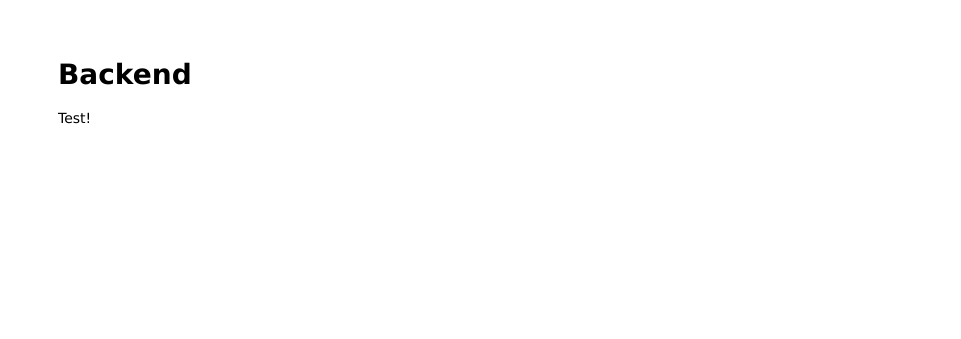
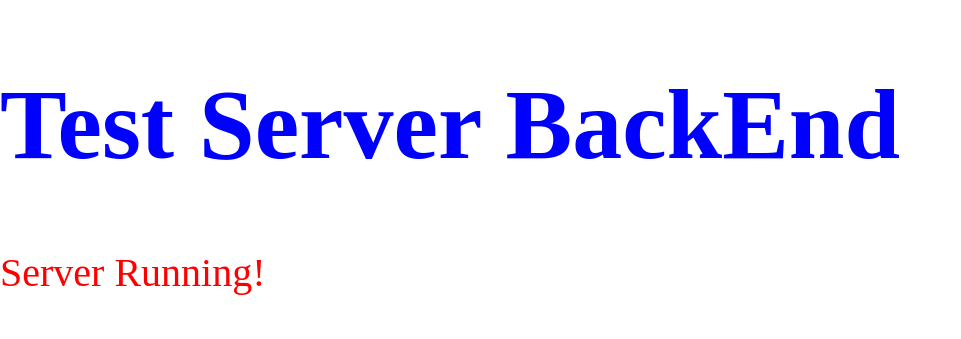
Before and after one commit to FE33-BE15/backend, a website: page public/index.html in a window 1280 px wide. Shown: the whole page, without its empty margins (0-961 px from the left). Drawn offline with Linux system fonts and the light colour scheme.

Commit message:
add test server

```diff
--- a/public/index.html
+++ b/public/index.html
@@ -1,11 +1,14 @@
-<html>
+<!DOCTYPE html>
+<html lang="en">
   <head>
-    <title>Express</title>
-    <link rel="stylesheet" href="/public/stylesheets/style.css" />
+    <meta charset="UTF-8" />
+    <meta http-equiv="X-UA-Compatible" content="IE=edge" />
+    <meta name="viewport" content="width=device-width, initial-scale=1.0" />
+    <title>Test BackEnd</title>
+    <link rel="stylesheet" href="./stylesheets/style.css" />
   </head>
-
   <body>
-    <h1>Backend</h1>
-    <p>Test!</p>
+    <h1>Test Server BackEnd</h1>
+    <p>Server Running!</p>
   </body>
 </html>
--- a/public/stylesheets/style.css
+++ b/public/stylesheets/style.css
@@ -1,8 +1,15 @@
 body {
-  padding: 50px;
-  font: 14px "Lucida Grande", Helvetica, Arial, sans-serif;
+  margin: 0;
+  padding: 0;
 }
 
-a {
-  color: #00b7ff;
+h1 {
+  color: blue;
+  font-weight: bold;
+  font-size: 100px;
 }
+
+p {
+  color: red;
+  font-size: 40px;
+}
```
